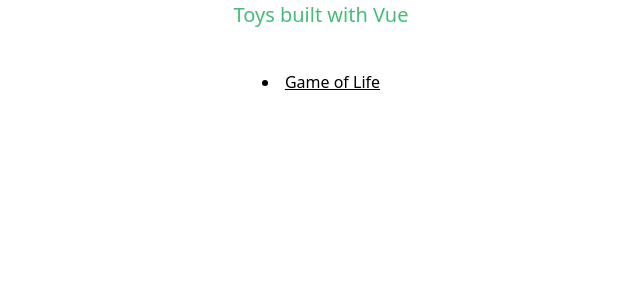
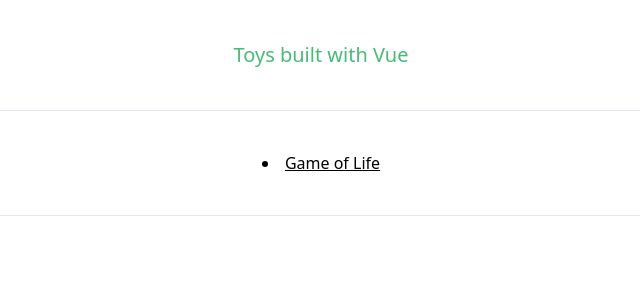
Before and after one commit to fnick851/toys, a Vue app: page /game-of-life in a window 1280 px wide. Shown: the top 300 px of the page, without its empty margins (319-959 px from the left). Built offline with nearby package versions, Linux system fonts and the light colour scheme; the HTML template or start-up script is replaced by a standard one.

Commit message:
updat home view

```diff
--- a/src/views/Home.vue
+++ b/src/views/Home.vue
@@ -1,9 +1,10 @@
 <template>
   <div>
-    <h1 class="text-center text-xl mb-10 text-green-500">
+    <h1 class="text-center text-xl my-10 text-green-500">
       Toys built with Vue
     </h1>
-    <nav class="flex justify-center">
+    <hr />
+    <nav class="flex justify-center my-10">
       <ul class="list-disc list-inside">
         <li class="hover:text-blue-500" v-for="(link, i) in links" :key="i">
           <router-link class="underline" :to="link.url">{{
@@ -12,6 +13,7 @@
         </li>
       </ul>
     </nav>
+    <hr />
   </div>
 </template>
 
```
Also changed, not shown: 9 other files (tests, documents, lock files or other folders).
